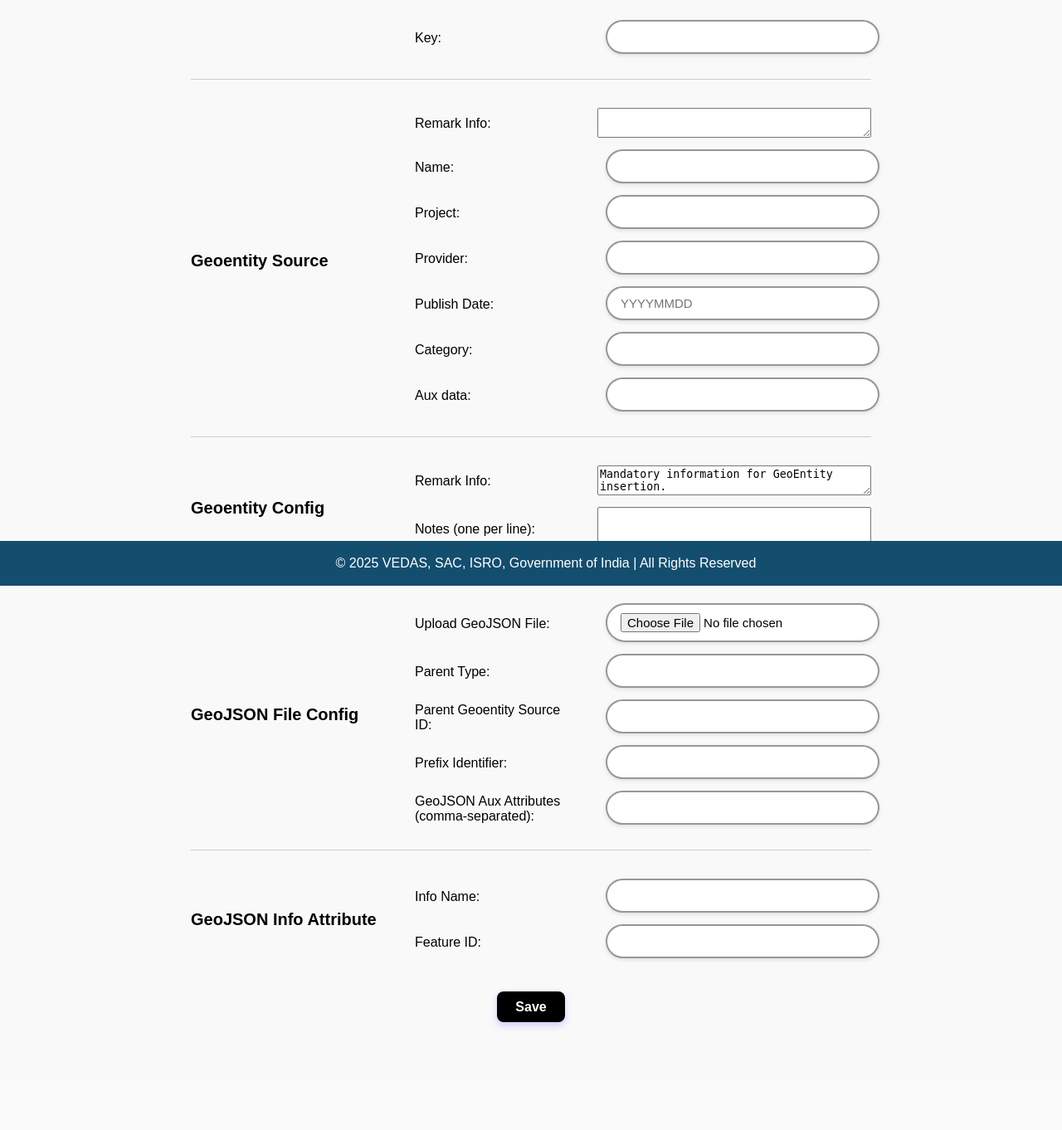
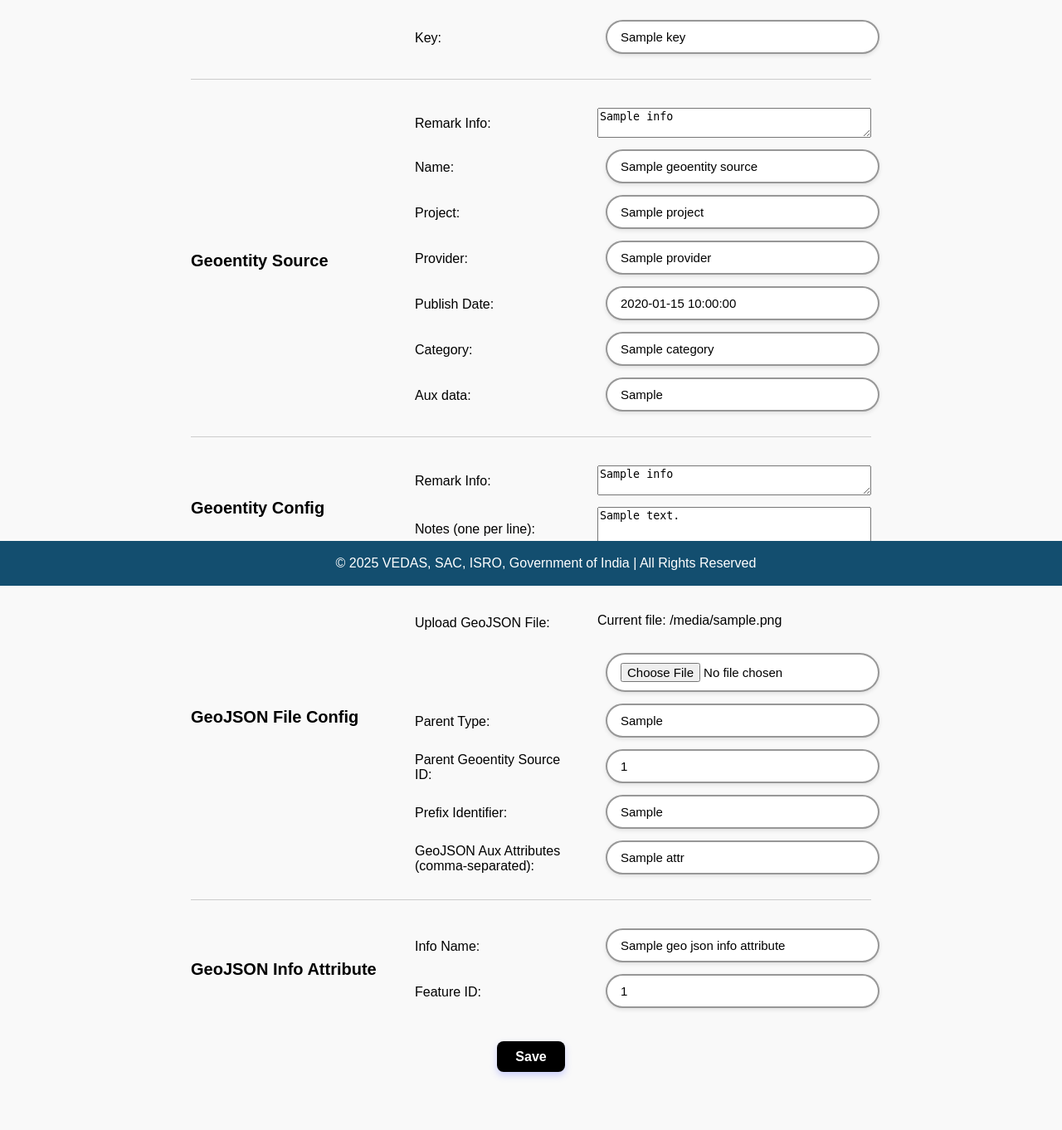
Before and after one commit to vishu579/geoentity-app, a Flask app: template templates/register.html in a window 1280 px wide. Shown: the part 94-1456 px from the top of the page at 83% size. Before the commit the page ends 1333 px from the top, so only its background shows below. Run offline with Flask 3, Linux system fonts and the light colour scheme; the template is opened without the code that fills it: most values are stand-ins (such as "Sample title", 1, 10 or a date in 2020); some libraries are stand-ins or nearby versions.

Commit message:
Update register.html

```diff
--- a/templates/register.html
+++ b/templates/register.html
@@ -37,31 +37,37 @@
             <!-- Geoentity Source Section -->
             <div class="form-section">
                 <label for="key">Key:</label>
+                {% if key %}
+                <!-- If editing, show readonly input -->
+                <input id="key" type="text" name="key" value="{{ key }}" readonly />
+                {% else %}
+                <!-- If adding new, show editable input -->
                 <input id="key" type="text" name="key" required />
+                {% endif %}
 
                 <hr class="form-divider" />
                 <div class="section-heading" style="grid-row: span 7;">Geoentity Source</div>
 
                 <label for="source_remark_info">Remark Info:</label>
-                <textarea id="source_remark_info" name="source_remark_info" rows="2"></textarea>
+                <textarea id="source_remark_info" name="source_remark_info" rows="2">{{ prefill.geoentity_source.remark.info if prefill else '' }}</textarea>
 
                 <label for="name">Name:</label>
-                <input id="name" type="text" name="name" required />
+                <input id="name" type="text" name="name" value="{{ prefill.geoentity_source.name if prefill else '' }}" required />
 
                 <label for="project">Project:</label>
-                <input id="project" type="text" name="project" required />
+                <input id="project" type="text" name="project" value="{{ prefill.geoentity_source.project if prefill else '' }}" required />
 
                 <label for="provider">Provider:</label>
-                <input id="provider" type="text" name="provider" required />
+                <input id="provider" type="text" name="provider" value="{{ prefill.geoentity_source.provider if prefill else '' }}" required />
 
                 <label for="publish_date_yyyymmdd">Publish Date:</label>
-                <input id="publish_date_yyyymmdd" type="text" name="publish_date_yyyymmdd" placeholder="YYYYMMDD" />
+                <input id="publish_date_yyyymmdd" type="text" name="publish_date_yyyymmdd" value="{{ prefill.geoentity_source.publish_date_yyyymmdd if prefill else '' }}" placeholder="YYYYMMDD" />
 
                 <label for="category">Category:</label>
-                <input id="category" type="text" name="category" required />
+                <input id="category" type="text" name="category" value="{{ prefill.geoentity_source.category if prefill else '' }}" required />
 
                 <label for="aux-data">Aux data:</label>
-                <input id="aux-data" type="text" name="aux-data" />
+                <input id="aux-data" type="text" name="aux-data" value="{{ prefill.geoentity_source.aux_data if prefill else '' }}" />
             </div>
 
             <hr class="form-divider" /> <!-- Geoentity Config Section -->
@@ -69,10 +75,10 @@
                 <div class="section-heading" style="grid-row: span 2;">Geoentity Config</div>
 
                 <label for="config_remark_info">Remark Info:</label>
-                <textarea id="config_remark_info" name="config_remark_info" rows="2">Mandatory information for GeoEntity insertion.</textarea>
+                <textarea id="config_remark_info" name="config_remark_info" rows="2">{{ prefill.geoentity_config.remark.info if prefill else 'Mandatory information for GeoEntity insertion.' }}</textarea>
 
                 <label for="config_notes">Notes (one per line):</label>
-                <textarea id="config_notes" name="config_notes" rows="3"></textarea>
+                <textarea id="config_notes" name="config_notes" rows="3">{% if prefill %}{{ prefill.geoentity_config.remark.note | join('\n') }}{% endif %}</textarea>
             </div>
 
             <hr class="form-divider" />
@@ -81,19 +87,22 @@
                 <div class="section-heading" style="grid-row: span 5;">GeoJSON File Config</div>
 
                 <label for="geojson_file">Upload GeoJSON File:</label>
-                <input id="geojson_file" type="file" name="geojson_file" accept=".geojson" required />
+                {% if prefill and prefill.geoentity_config.geoJSON_file_config.file_path %}
+                <p>Current file: {{ prefill.geoentity_config.geoJSON_file_config.file_path }}</p>
+                {% endif %}
+                <input id="geojson_file" type="file" name="geojson_file" accept=".geojson" {% if not prefill %}required{% endif %} />
 
                 <label for="parent_type">Parent Type:</label>
-                <input id="parent_type" type="text" name="parent_type" />
+                <input id="parent_type" type="text" name="parent_type" value="{{ prefill.geoentity_config.geoJSON_file_config.parent_type if prefill else '' }}" />
 
                 <label for="parent_geoentity_source_id">Parent Geoentity Source ID:</label>
-                <input id="parent_geoentity_source_id" type="text" name="parent_geoentity_source_id" />
+                <input id="parent_geoentity_source_id" type="text" name="parent_geoentity_source_id" value="{{ prefill.geoentity_config.geoJSON_file_config.parent_geoentity_source_id if prefill else '' }}" />
 
                 <label for="prefix_identifier">Prefix Identifier:</label>
-                <input id="prefix_identifier" type="text" name="prefix_identifier" />
+                <input id="prefix_identifier" type="text" name="prefix_identifier" value="{{ prefill.geoentity_config.geoJSON_file_config.prefix_identifier if prefill else '' }}" />
 
                 <label for="geojson_aux_attributes">GeoJSON Aux Attributes (comma-separated):</label>
-                <input id="geojson_aux_attributes" type="text" name="geojson_aux_attributes" />
+                <input id="geojson_aux_attributes" type="text" name="geojson_aux_attributes" value="{% if prefill %}{{ prefill.geoentity_config.geoJSON_file_config.geoJSON_aux_attributes | join(',') }}{% endif %}" />
             </div>
 
             <hr class="form-divider" />
@@ -102,10 +111,10 @@
                 <div class="section-heading" style="grid-row: span 2;">GeoJSON Info Attribute</div>
 
                 <label for="geojson_info_name">Info Name:</label>
-                <input id="geojson_info_name" type="text" name="geojson_info_name" />
+                <input id="geojson_info_name" type="text" name="geojson_info_name" value="{{ prefill.geoentity_config.geoJSON_file_config.geoJSON_info_attribute.name if prefill else '' }}" />
 
                 <label for="geojson_feature_id">Feature ID:</label>
-                <input id="geojson_feature_id" type="text" name="geojson_feature_id" />
+                <input id="geojson_feature_id" type="text" name="geojson_feature_id" value="{{ prefill.geoentity_config.geoJSON_file_config.geoJSON_info_attribute.feature_ID if prefill else '' }}" />
             </div>
 
             <!-- Submit Button -->
```
